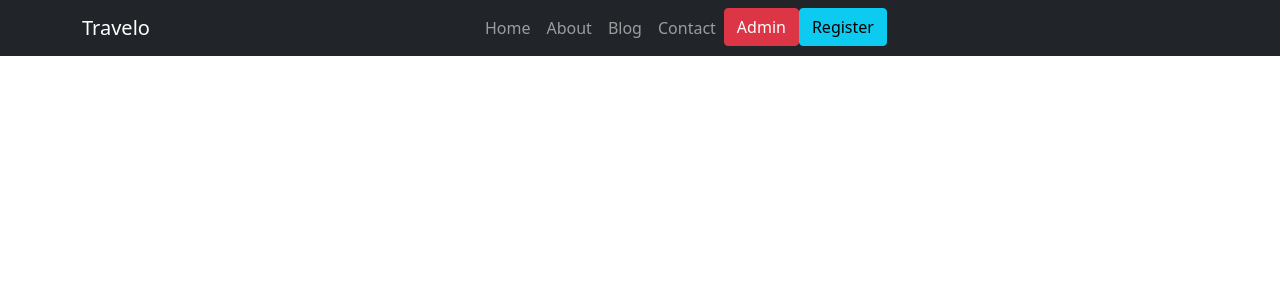
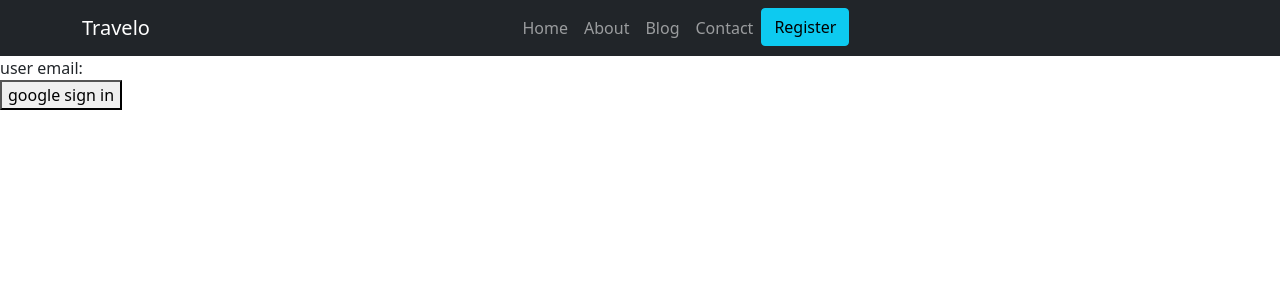
Before and after one commit to obaidulnasir/tour-client, a React (Create React App) app: page /register in a window 1280 px wide. Shown: the top 300 px of the page. Built offline with nearby package versions, Linux system fonts and the light colour scheme; no server answers.

Commit message:
private route added

```diff
--- a/src/App.js
+++ b/src/App.js
@@ -1,15 +1,19 @@
 import "./App.css";
-import 'bootstrap/dist/css/bootstrap.min.css';
+import "bootstrap/dist/css/bootstrap.min.css";
 import { BrowserRouter, Switch, Route } from "react-router-dom";
 import Home from "./components/Home/Home";
 import About from "./components/About/About";
 import Blog from "./components/Blog/Blog";
 import Header from "./components/Header/Header";
 import Admin from "./components/Admin/Admin";
+import Register from "./components/Register/Register";
+import PrivateRoute from "./components/PrivateRoute/PrivateRoute";
+
 
 function App() {
   return (
     <div>
+
         <BrowserRouter>
           <Header></Header>
           <Switch>
@@ -22,14 +26,18 @@ function App() {
             <Route path="about">
               <About></About>
             </Route>
-          <Route path="/blog">
+            <PrivateRoute path="/blog">
               <Blog></Blog>
-          </Route>
+            </PrivateRoute>
           <Route path="/admin">
             <Admin></Admin>
           </Route>
+            <Route path="/register">
+              <Register></Register>
+            </Route>
           </Switch>
         </BrowserRouter>
+
     </div>
   );
 }
--- /dev/null
+++ b/src/Firebase/firebase.config.js
@@ -0,0 +1,11 @@
+const firebaseConfig = {
+  apiKey: "AIzaSyABU5K82-7owECvHkMGJcDUtYvfrIzONJs",
+
+  authDomain: "travello-a444c.firebaseapp.com",
+  projectId: "travello-a444c",
+  storageBucket: "travello-a444c.appspot.com",
+  messagingSenderId: "89427820292",
+  appId: "1:89427820292:web:466154688508e5b4a59a51",
+};
+
+export default firebaseConfig;
--- /dev/null
+++ b/src/Firebase/firebase.init.js
@@ -0,0 +1,8 @@
+import { initializeApp } from "firebase/app";
+import firebaseConfig from "./firebase.config";
+
+const initializeAuthentication =()=>{
+    initializeApp(firebaseConfig)
+}
+
+export default initializeAuthentication;
--- a/src/components/Header/Header.js
+++ b/src/components/Header/Header.js
@@ -1,8 +1,10 @@
 import React from "react";
 import { Container, Nav, Navbar } from "react-bootstrap";
 import { Link } from "react-router-dom";
+import useFirebase from "../../hooks/useFirebase";
 
 const Header = () => {
+  const {user,handleLogout }= useFirebase();
   return (
     <div>
       <>
@@ -14,9 +16,13 @@ const Header = () => {
             <Link to="/about" className="nav-link">About</Link>
             <Link to="/blog" className="nav-link">Blog</Link>
             <Link to="/contact" className="nav-link">Contact</Link>
-            <Link to="/admin"><button className="btn btn-danger">Admin</button></Link>
-            <Link to="/register"><button className="btn btn-info">Register</button></Link>
-
+            {
+              user.email? (
+              <div><Link to="/admin"><button className="btn btn-info">Admin</button></Link>
+              <button className="btn btn-danger" onClick={handleLogout} >Logout</button>
+              </div>
+              ):<Link to="/register"><button className="btn btn-info">Register</button></Link>
+            }
             </Nav>
           </Container>
         </Navbar>
--- /dev/null
+++ b/src/components/PrivateRoute/PrivateRoute.js
@@ -0,0 +1,31 @@
+import { Spinner } from "react-bootstrap";
+import { Redirect, Route } from "react-router";
+import useFirebase from "../../hooks/useFirebase";
+
+const PrivateRoute = ({ children, ...rest }) => {
+  const { user, isLoading } = useFirebase();
+  if(isLoading){
+    return  <Spinner animation="border" variant="success" />
+  }
+
+  return (
+    <Route
+      {...rest}
+      render={({ location }) =>
+        user.email ? (
+          children
+        ) : (
+          <Redirect
+            to={{
+              pathname: "/register",
+              state: { from: location },
+            }}
+          />
+        )
+      }
+    />
+  );
+};
+
+
+export default PrivateRoute;
--- /dev/null
+++ b/src/components/Register/Register.js
@@ -0,0 +1,17 @@
+import React from 'react';
+
+import useFirebase from '../../hooks/useFirebase';
+
+
+const Register = () => {
+    const{signInWithGoogle, user}= useFirebase();
+    return (
+        <div>
+            user email: {user.email}
+            <br />
+            <button onClick={signInWithGoogle}>google sign in</button>
+        </div>
+    );
+};
+
+export default Register;
--- /dev/null
+++ b/src/hooks/useFirebase.js
@@ -0,0 +1,101 @@
+import { useEffect, useState } from "react";
+import {
+  getAuth,
+  signInWithPopup,
+  GoogleAuthProvider,
+  onAuthStateChanged,
+  signOut,
+  signInWithEmailAndPassword,
+  createUserWithEmailAndPassword,
+} from "firebase/auth";
+
+import initializeAuthentication from "../Firebase/firebase.init";
+
+
+initializeAuthentication();
+
+const useFirebase = () => {
+  const [user, setUser] = useState({});
+  const [error, setError] = useState("");
+  const [isLoading, setIsLoading]= useState(true);
+
+  const auth = getAuth();
+
+  const provider = new GoogleAuthProvider();
+
+  //   google login
+  const signInWithGoogle = () => {
+    setIsLoading(true);
+    signInWithPopup(auth, provider)
+      .then((result) => {
+        const user = result.user;
+        setUser(user);
+        console.log(result.user);
+      })
+      .catch((error) => {
+        setError(error.message);
+      })
+      .finally(()=>setIsLoading(false));
+  };
+
+  //  logout
+  const handleLogout = () => {
+    setIsLoading(true);
+    signOut(auth)
+      .then(() => {
+        setUser({});
+      })
+      .catch((error) => {
+        console.log(error);
+      })
+      .finally(()=> setIsLoading(false));
+  };
+
+  //   user registration
+  const handleUserRegister = (email, password) => {
+    createUserWithEmailAndPassword(auth, email, password)
+      .then((result) => {
+        setUser(result.user);
+      })
+      .catch((error) => {
+        setError(error.message)
+      });
+  };
+
+  //   user email password login
+  const handleUserLogin = (email, password) => {
+    signInWithEmailAndPassword(auth, email, password)
+      .then((result) => {
+          setUser(result.user)
+        console.log(result.user);
+      })
+      .catch((error) => {
+        setError(error.message);
+        console.log(error.message);
+      });
+  };
+  //   on auth stage change
+  useEffect(() => {
+    onAuthStateChanged(auth, (user) => {
+      if (user) {
+        setUser(user);
+      } else {
+        // User is signed out
+        // ...
+      }
+      setIsLoading(false);
+    });
+  }, []);
+
+  return {
+    isLoading,
+    user,
+    error,
+    signInWithGoogle,
+    handleLogout,
+    handleUserLogin,
+    handleUserRegister
+  };
+};
+
+export default useFirebase;
```
Also changed, not shown: src/components/AuthProvider/AuthProvider.js (added), src/hooks/useAuth.js (added). Lines whose indentation alone changed are shown as unchanged.
